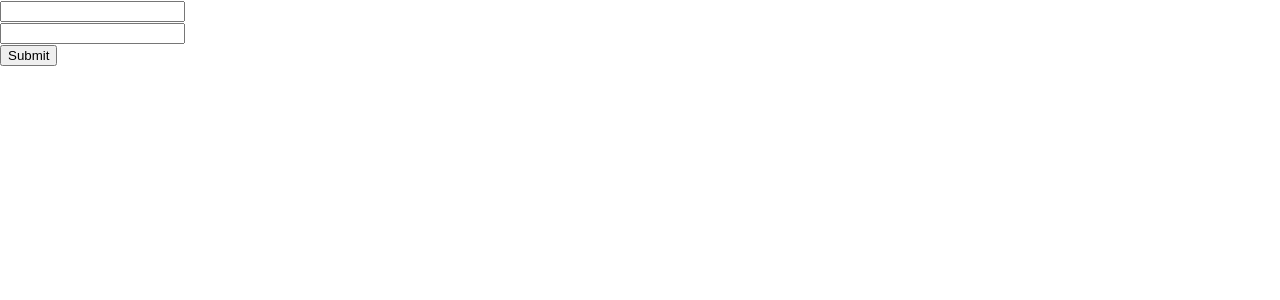
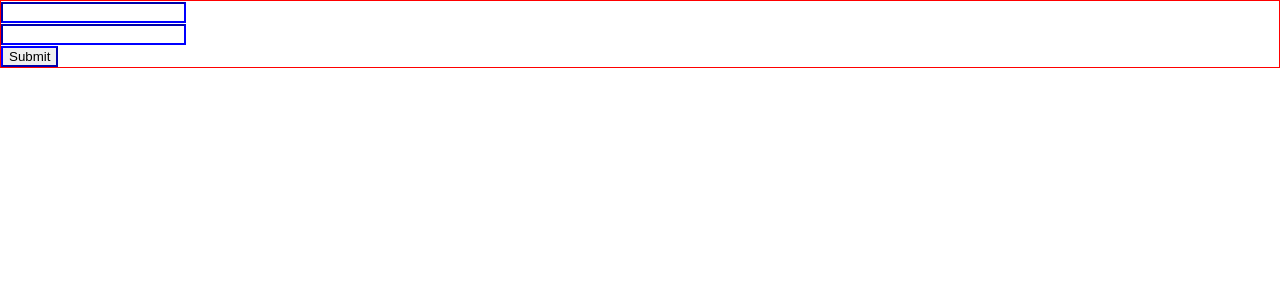
Before and after one commit to qwerasdfxzdcv/react-practice, a React (Create React App) app: page / in a window 1280 px wide. Shown: the top 300 px of the page. Built offline with nearby package versions, Linux system fonts and the light colour scheme.

Commit message:
atom개념

```diff
--- /dev/null
+++ b/src/atom/Form.jsx
@@ -0,0 +1,8 @@
+const Form = (props) =>{
+  const propsArr = [props.children];
+  return <form style={{border: "1px solid red"
+  }}>
+    {propsArr}
+  </form>
+}
+export default Form
--- /dev/null
+++ b/src/atom/Input.jsx
@@ -0,0 +1,7 @@
+const Input = (props)=>{
+  return <input style={{borderColor:"blue"}}
+  {...props}
+  />
+}
+
+export default Input
--- /dev/null
+++ b/src/customform/CustomForm.jsx
@@ -0,0 +1,28 @@
+//import { useState } from "react";
+import Form from "../atom/Form";
+import Input from "../atom/Input";
+
+const CustomForm = ()=>{
+  //const [state,setState] = useState({name:"",age:0})  //state만 맹신하고 많은양의 폼을 받으면 성능저하가 일어날 가능성이 높다
+  const onSubmitHandler = (e) =>{
+    e.preventDefault(); //성능 보완을 위한 코드
+
+    //아래 코드처럼 작성하면 state로 모든 정보를 관리할 때 보다 성능 저하의 가능성이 낮다.
+    const obj={}
+    const {target} =e;
+    console.log(target[0],target.length)
+    for(let i=0;i<target.length;i++){
+      if(target[i]&& target[i].type!=="submit")
+        obj[target[i].name] = target[i].value
+    return obj;
+    }
+  }
+  return <Form onSubmit={onSubmitHandler}>
+    <Input name="name" required />
+    <br/>
+    <Input name="age"/> <br/>
+    <Input type="submit" />
+  </Form>
+}
+
+export default CustomForm
--- a/src/cutomform/Form.jsx
+++ /dev/null
@@ -1,29 +0,0 @@
-import { useState } from "react";
-
-const Form = ()=>{
-  const [state,setState] = useState({name:"",age:0})
-  const onSubmitHandler = (e) =>{
-
-
-    e.preventDefault();
-
-
-    /*const obj={}
-    const {target} =e;
-    console.log(target[0],target.length)
-    for(let i=0;i<target.length;i++){
-      if(target[i]&& target[i].type!=="submit")
-        obj[target[i].name] = target[i].value
-    }
-    console.log(obj)*/
-  }
-  return <form onSubmit={onSubmitHandler}>
-    <input name="name" required />
-    <br/>
-    <input name="age"/> <br/>
-    <input type="submit" />
-  </form>
-
-}
-
-export default Form
--- a/src/index.js
+++ b/src/index.js
@@ -4,12 +4,12 @@ import './index.css';
 import App from './App';
 import reportWebVitals from './reportWebVitals';
 import Join from './Join';
-import Form from './cutomform/Form'
+import CustomForm from './customform/CustomForm'
 
 const root = ReactDOM.createRoot(document.getElementById('root'));
 root.render(
   <React.StrictMode>
-    <Form />
+    <CustomForm />
   </React.StrictMode>
 );
 
```
